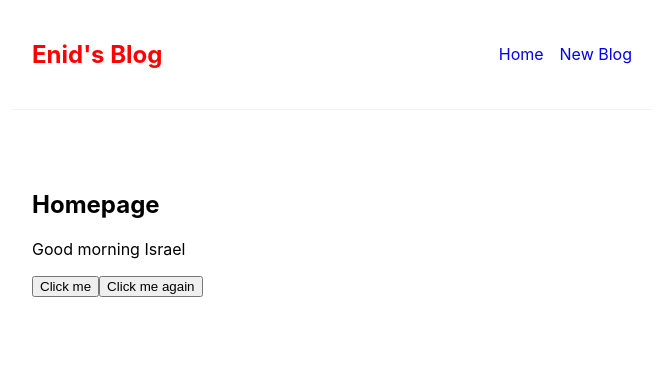
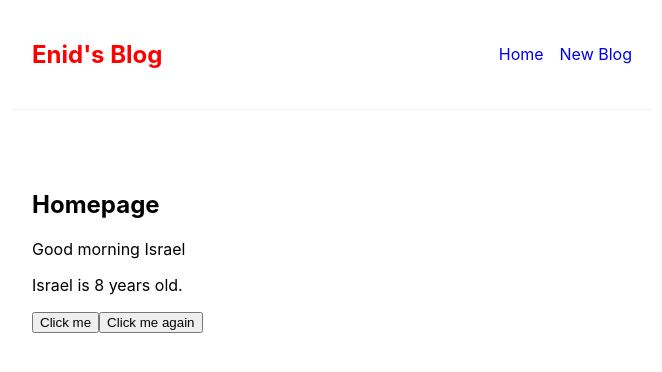
Before and after one commit to MissDine/react-polish, a React (Create React App) app: page / in a window 1280 px wide. Shown: the top 372 px of the page, without its empty margins (308-970 px from the left). Built offline with nearby package versions, Linux system fonts and the light colour scheme.

Commit message:
Feature edit

```diff
--- a/src/components/Home.js
+++ b/src/components/Home.js
@@ -2,10 +2,11 @@ import { useState } from "react";
 const Home = () => {
     // let fname = "Enid";
     const [fname, setFname] = useState("Israel");
+    const [age, setAge] = useState(8)
     const handleClick = (e) =>{
         // fname = "Norbert";
         setFname("Norbert");
-
+        setAge(16)
         console.log("Hello Norbert", e);
     }
     const handleClickAgain = (name, e) =>{
@@ -15,6 +16,7 @@ const Home = () => {
         <div className="home">
             <h2>Homepage</h2>
             <p>{"Good morning " + fname}</p>
+            <p>{fname} is {age} years old.</p>
             <button onClick={handleClick}>Click me</button>
             <button onClick = {(e) => handleClickAgain(" Israel",e)}>Click me again</button>
         </div>
```
